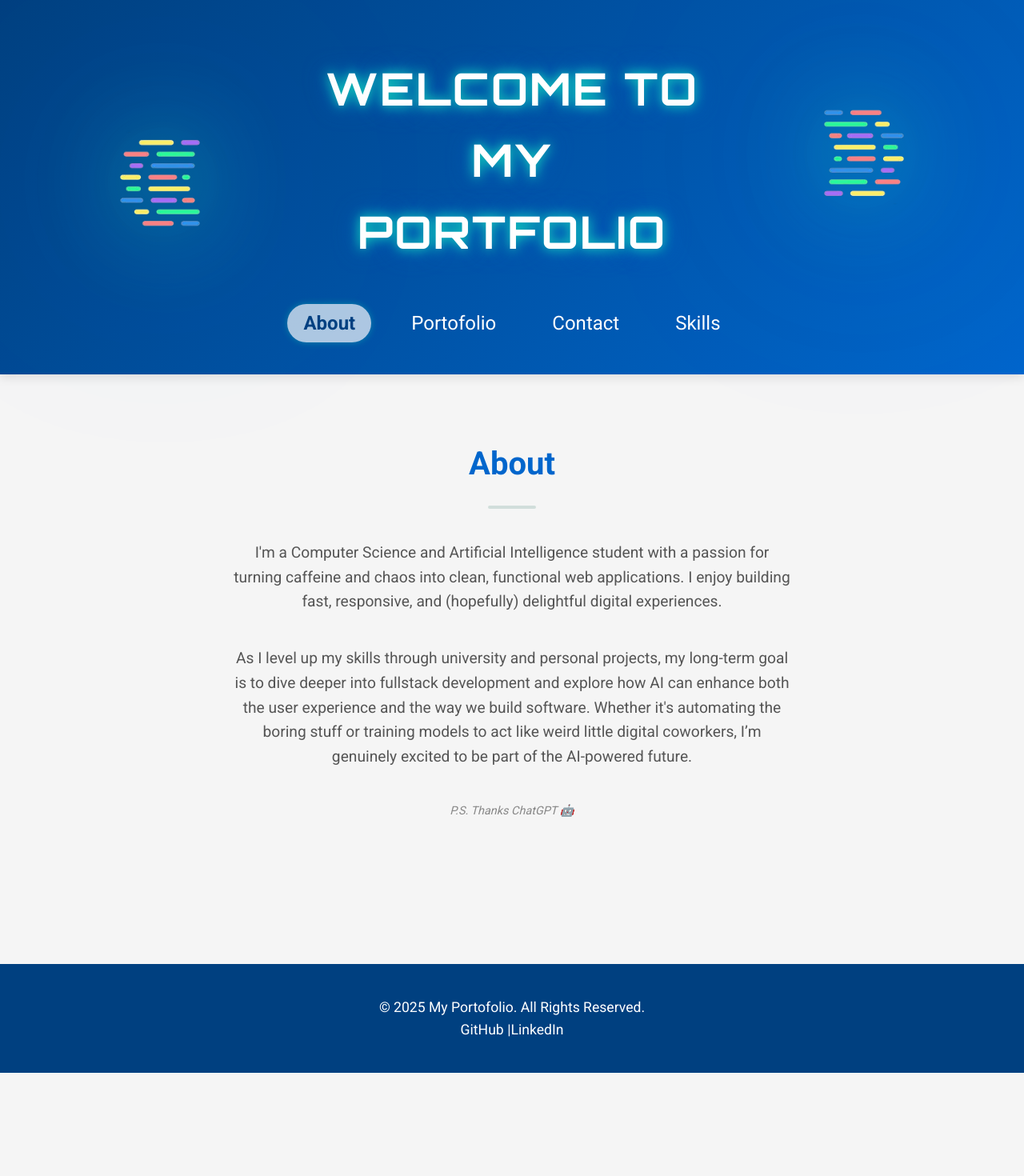
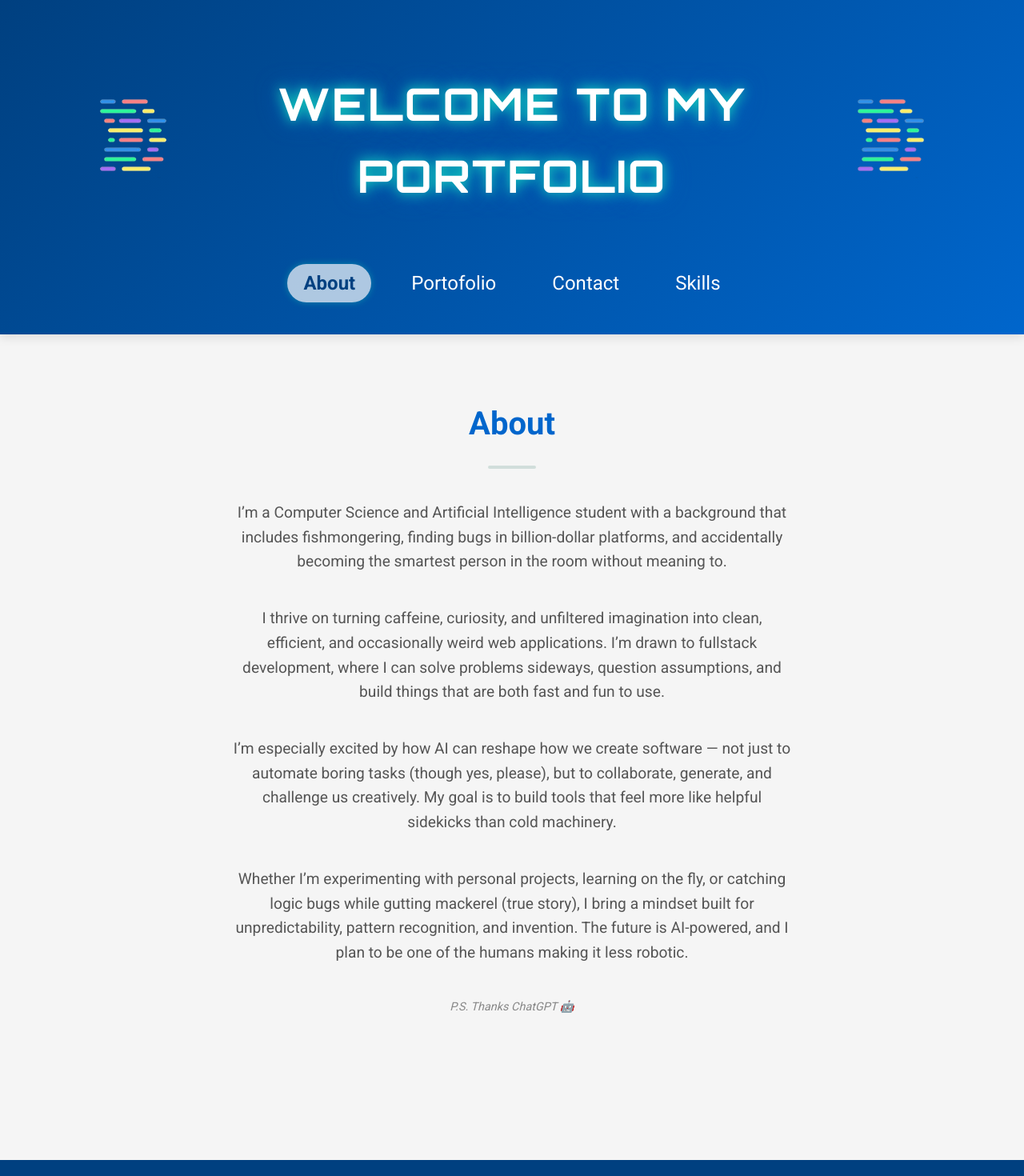
Before and after one commit to Fanisimos/MyPortofolio, a React (Vite) app: page / in a window 1280 px wide. Shown: the top 1470 px of the page at 80% size. Before the commit the page ends 1341 px from the top, so only its background shows below. Built offline with nearby package versions, Linux system fonts and the light colour scheme.

Commit message:
Work in progress: Changed reversed logo  back to the original. improved logo glow and flow effect

```diff
--- a/src/About.jsx
+++ b/src/About.jsx
@@ -3,19 +3,31 @@ function About() {
     <section>
       <h2>About</h2>
       <p>
-        I'm a Computer Science and Artificial Intelligence student with a
-        passion for turning caffeine and chaos into clean, functional web
-        applications. I enjoy building fast, responsive, and (hopefully)
-        delightful digital experiences.
+        I’m a Computer Science and Artificial Intelligence student with a
+        background that includes fishmongering, finding bugs in billion-dollar
+        platforms, and accidentally becoming the smartest person in the room
+        without meaning to.
       </p>
       <p>
-        As I level up my skills through university and personal projects, my
-        long-term goal is to dive deeper into fullstack development and explore
-        how AI can enhance both the user experience and the way we build
-        software. Whether it's automating the boring stuff or training models to
-        act like weird little digital coworkers, I’m genuinely excited to be
-        part of the AI-powered future.
+        I thrive on turning caffeine, curiosity, and unfiltered imagination into
+        clean, efficient, and occasionally weird web applications. I’m drawn to
+        fullstack development, where I can solve problems sideways, question
+        assumptions, and build things that are both fast and fun to use.
       </p>
+      <p>
+        I’m especially excited by how AI can reshape how we create software —
+        not just to automate boring tasks (though yes, please), but to
+        collaborate, generate, and challenge us creatively. My goal is to build
+        tools that feel more like helpful sidekicks than cold machinery.
+      </p>
+      <p>
+        Whether I’m experimenting with personal projects, learning on the fly,
+        or catching logic bugs while gutting mackerel (true story), I bring a
+        mindset built for unpredictability, pattern recognition, and invention.
+        The future is AI-powered, and I plan to be one of the humans making it
+        less robotic.
+      </p>
+
       <p className="ps-note">P.S. Thanks ChatGPT 🤖</p>
     </section>
   );
--- a/src/Header.css
+++ b/src/Header.css
@@ -1,40 +1,37 @@
 #pictureReversed {
-  -ms-transform: scale(-1);
-  -webkit-transform: scale(-1);
-  transform: scale(-1);
+  -ms-transform: scaleX(-1);
+  -webkit-transform: scaleX(-1);
+  transform: scaleX(-1);
 }
+
 .img-header {
-  height: 300px;
+  height: 250px;
   margin-top: 20px;
-  filter: drop-shadow(0 0 32px rgba(22, 241, 190, 1))
-    drop-shadow(0 0 64px rgba(0, 102, 204, 0.9));
-  transition: filter 0.5s cubic-bezier(0.4, 2, 0.6, 1),
-    transform 0.5s cubic-bezier(0.4, 2, 0.6, 1);
-  animation: img-glow 2s ease-in-out infinite alternate;
+  filter: none;
+  transition: filter 0.3s ease-out, transform 0.3s ease-out;
+  animation: subtle-float 3s ease-in-out infinite;
 }
 
 .img-header:hover {
   filter: drop-shadow(0 0 64px rgba(22, 241, 190, 1))
     drop-shadow(0 0 128px rgba(0, 102, 204, 1));
-  transform: scale(1.07) rotate(-2deg);
-  animation: none; /* Pause animation on hover for effect */
+  transform: translateY(-8px) scale(1.05);
+  animation-play-state: paused;
 }
 
 #pictureReversed.img-header:hover {
   filter: drop-shadow(0 0 64px rgba(22, 241, 190, 1))
     drop-shadow(0 0 128px rgba(0, 102, 204, 1));
-  /* Combine both transforms */
-  transform: scale(-1) scale(1.07) rotate(-2deg);
-  animation: none;
+  transform: scaleX(-1) translateY(-8px) scale(1.05);
+  animation-play-state: paused;
 }
 
-@keyframes img-glow {
-  from {
-    filter: drop-shadow(0 0 32px rgba(22, 241, 190, 1))
-      drop-shadow(0 0 64px rgba(0, 102, 204, 0.9));
+@keyframes subtle-float {
+  0%,
+  100% {
+    transform: translateY(0px);
   }
-  to {
-    filter: drop-shadow(0 0 64px rgba(22, 241, 190, 1))
-      drop-shadow(0 0 128px rgba(0, 102, 204, 1));
+  50% {
+    transform: translateY(-6px);
   }
 }
```
Also changed, not shown: 1 other file (tests, documents, lock files or other folders).
